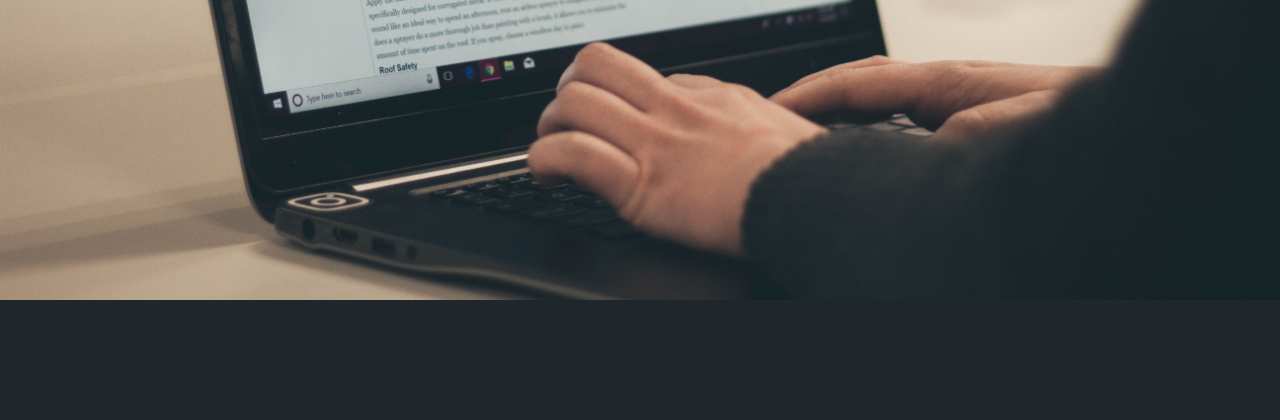
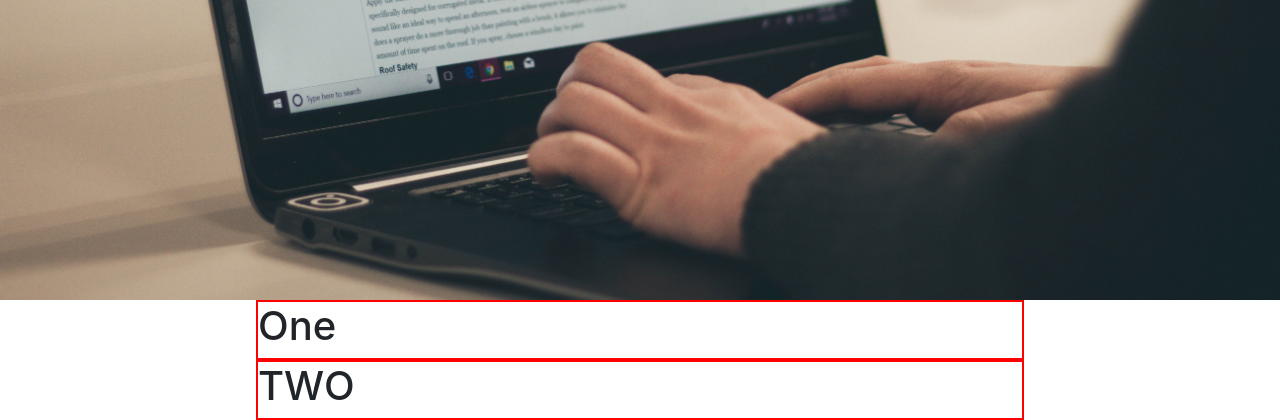
Before and after one commit to ravenusmc/blog_ratings, a PHP site: page / in a window 1280 px wide. Shown: the part 570-990 px from the top of the page. Before the commit the page ends 870 px from the top, so only its background shows below. Run offline with PHP 8.4, Linux system fonts and the light colour scheme; data that the repository does not hold is empty; some libraries are stand-ins or nearby versions.

Commit message:
started work on two more sections on landing page

```diff
--- a/assets/css/landing.css
+++ b/assets/css/landing.css
@@ -11,3 +11,9 @@ main {
   background-size: cover;
   height: 100%;
 }
+
+section {
+  border: 2px solid red;
+  margin-left: 20%;
+  margin-right: 20%;
+}
--- a/index.php
+++ b/index.php
@@ -2,9 +2,16 @@
 <link rel="stylesheet" type="text/css" href="./assets/css/landing.css">
 
 <main>
+</main>
 
+<section>
+  <h1>One</h1>
+</section>
 
-</main>
+<section>
+  <h1>TWO</h1>
+</section>
+
 
 
 <!-- <div class="container height_fix">
```
